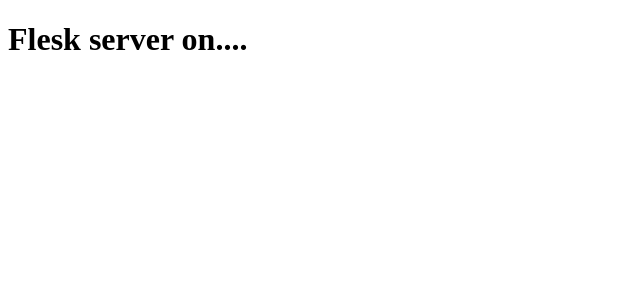
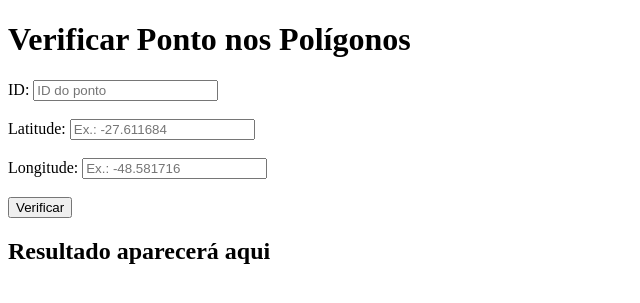
Before and after one commit to cmyk-mkt/geo-location-server, a Flask app: page / in a window 1280 px wide. Shown: the top 303 px of the page, without its empty margins (0-640 px from the left). Run offline with Flask 3, Linux system fonts and the light colour scheme.

Commit message:
Update index.html
Add test form

```diff
--- a/templates/index.html
+++ b/templates/index.html
@@ -3,14 +3,63 @@
 <head>
     <meta charset="UTF-8">
     <meta name="viewport" content="width=device-width, initial-scale=1.0">
-    <title>Polígonos no Mapa</title>
-    <link rel="stylesheet" href="https://unpkg.com/leaflet/dist/leaflet.css" />
-    <script src="https://unpkg.com/leaflet/dist/leaflet.js"></script>
-    <style>
-        #map { height: 100vh; }
-    </style>
+    <title>Verificar Ponto</title>
+    <script>
+        async function verificarPonto(event) {
+            event.preventDefault();
+
+            const pontoId = document.getElementById('ponto-id').value;
+            const latitude = parseFloat(document.getElementById('latitude').value);
+            const longitude = parseFloat(document.getElementById('longitude').value);
+
+            if (!pontoId || isNaN(latitude) || isNaN(longitude)) {
+                alert("Por favor, preencha todos os campos corretamente.");
+                return;
+            }
+
+            const pontoTeste = { ID: pontoId, ponto_teste: [latitude, longitude] };
+
+            try {
+                const response = await fetch('/verificar-ponto', {
+                    method: 'POST',
+                    headers: {
+                        'Content-Type': 'application/json',
+                    },
+                    body: JSON.stringify(pontoTeste),
+                });
+
+                const result = await response.json();
+
+                if (response.ok) {
+                    document.getElementById('resultado').textContent = `Resultado:
+                        ID: ${result.ID},
+                        Ponto: ${result.ponto_teste},
+                        Status: ${result.status},
+                        Polígono: ${result.poligono || "Nenhum"}`;
+                } else {
+                    document.getElementById('resultado').textContent = `Erro: ${result.error}`;
+                }
+            } catch (error) {
+                document.getElementById('resultado').textContent = `Erro na solicitação: ${error.message}`;
+            }
+        }
+    </script>
 </head>
 <body>
-    <h1>Flesk server on....</h1>
+    <h1>Verificar Ponto nos Polígonos</h1>
+    <form onsubmit="verificarPonto(event)">
+        <label for="ponto-id">ID:</label>
+        <input type="text" id="ponto-id" placeholder="ID do ponto" required><br><br>
+
+        <label for="latitude">Latitude:</label>
+        <input type="text" id="latitude" placeholder="Ex.: -27.611684" required><br><br>
+
+        <label for="longitude">Longitude:</label>
+        <input type="text" id="longitude" placeholder="Ex.: -48.581716" required><br><br>
+
+        <button type="submit">Verificar</button>
+    </form>
+
+    <h2 id="resultado">Resultado aparecerá aqui</h2>
 </body>
 </html>
```
